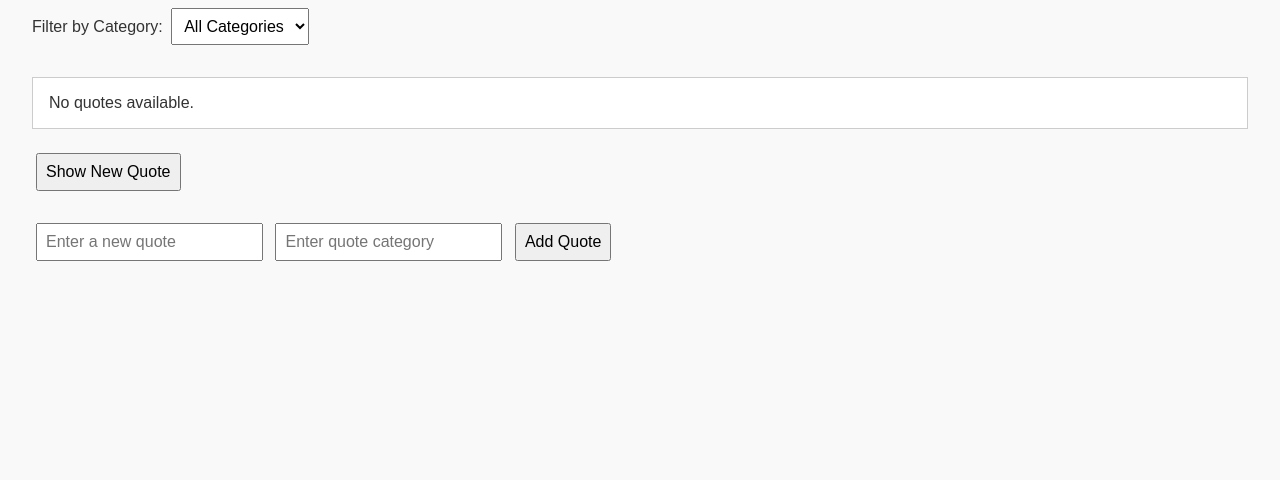
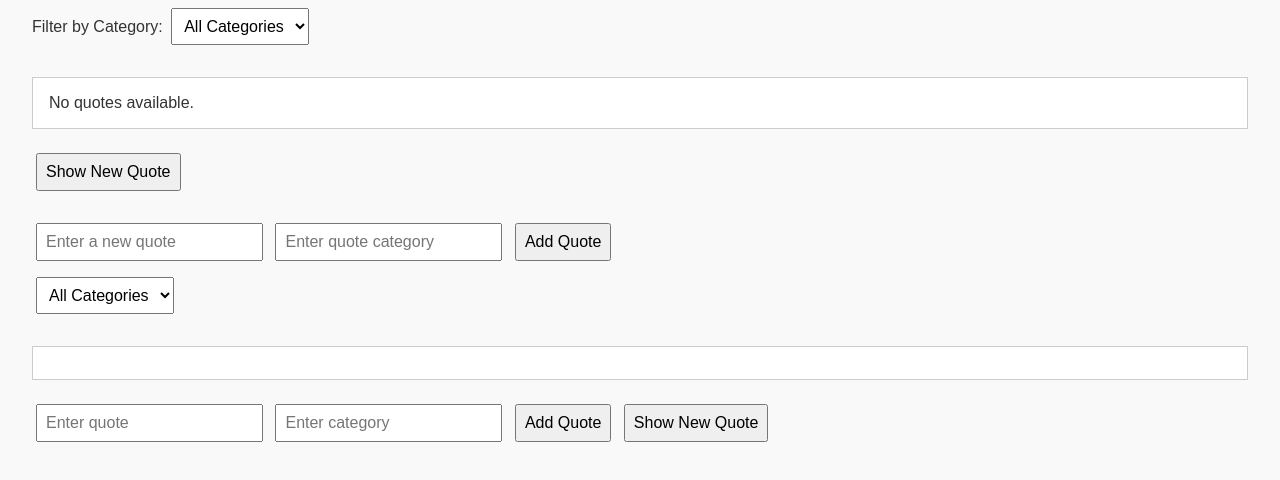
Before and after one commit to alisena-danishwer/alx_fe_javascript, a plain HTML site: page dom-manipulation/index.html in a window 1280 px wide. Shown: the part 90-570 px from the top of the page. Drawn offline with Linux system fonts and the light colour scheme; no server answers.

Commit message:
Update index.html

```diff
--- a/dom-manipulation/index.html
+++ b/dom-manipulation/index.html
@@ -54,10 +54,24 @@
     <input id="newQuoteCategory" type="text" placeholder="Enter quote category" />
     <button id="addQuoteBtn">Add Quote</button>
   </div>
-  <!-- Inside <body> -->
-<div id="conflictNotification" style="color: red; font-weight: bold; display: none;">
-  ⚠️ A conflict was detected. Server data has replaced local data.
+<!-- Add inside body -->
+<div id="conflictNotification" style="color:red; font-weight:bold; display:none;">
+  ⚠ Server data replaced local data.
 </div>
+
+<div>
+  <select id="categoryFilter" onchange="filterQuote()">
+    <option value="all">All Categories</option>
+  </select>
+</div>
+
+<div id="quoteDisplay"></div>
+
+<input id="newQuoteText" type="text" placeholder="Enter quote">
+<input id="newQuoteCategory" type="text" placeholder="Enter category">
+<button id="addQuoteBtn">Add Quote</button>
+<button id="newQuote">Show New Quote</button>
+
 
 
   <script src="script.js"></script>
```
